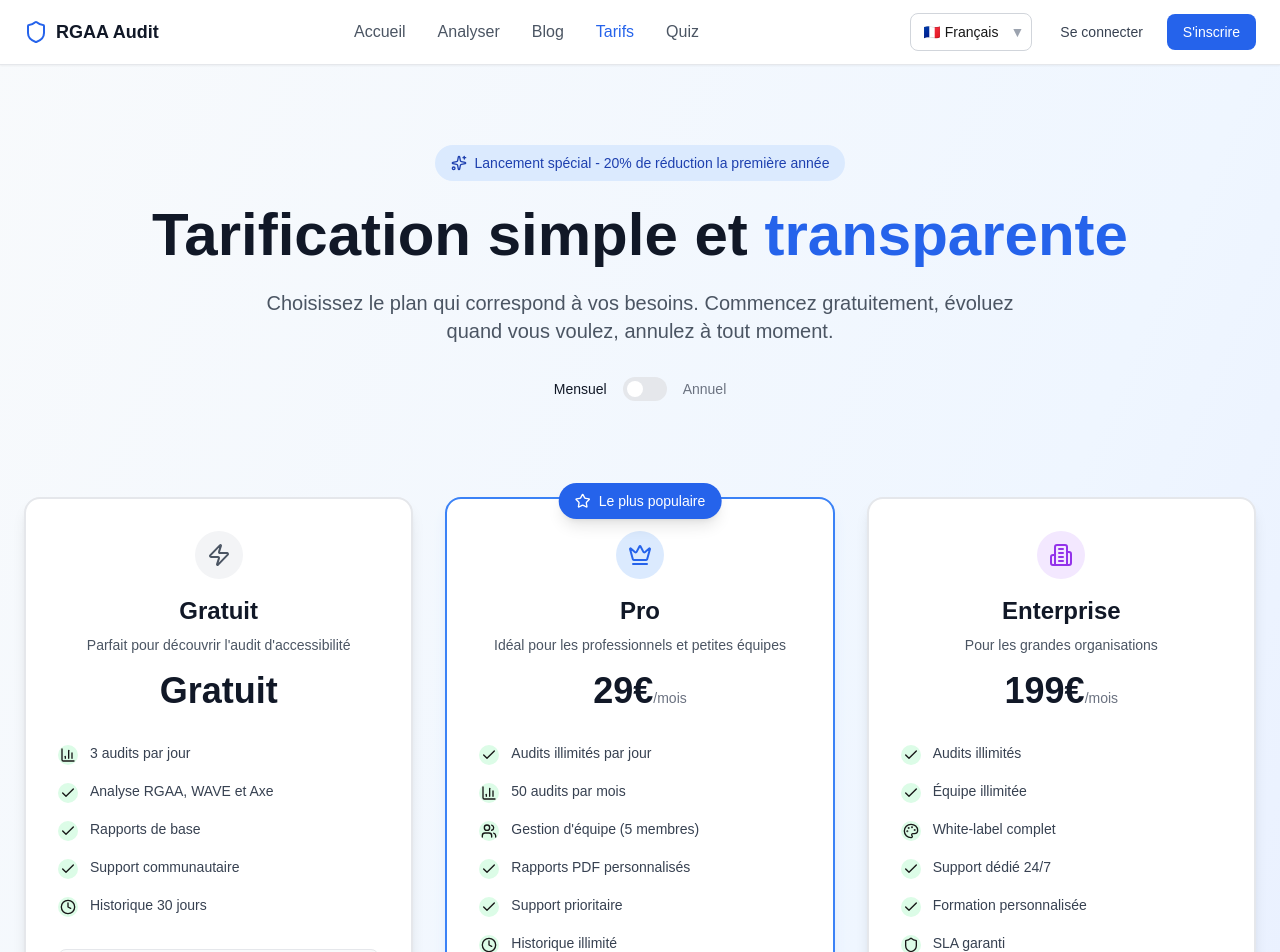
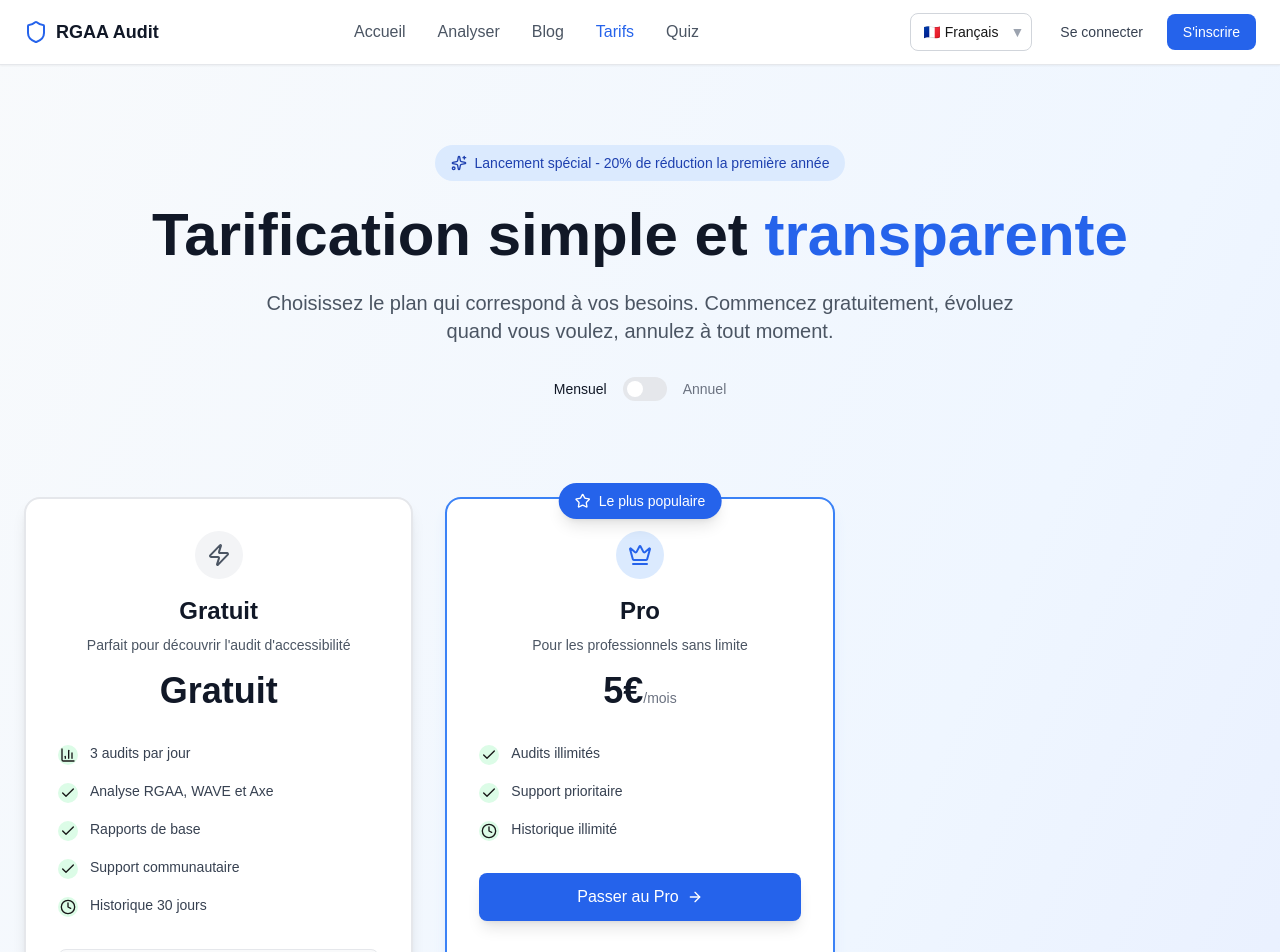
Before and after one commit to Beloic/rgaa-audit, a Next.js app: page /tarifs in a window 1280 px wide. Shown: the top 952 px of the page. Built offline with nearby package versions, Linux system fonts and the light colour scheme.

Commit message:
Nouveaux tarifs : Pro à 5€/mois, audits illimités, suppression des options avancées et du plan entreprise, uniquement mensuel

```diff
--- a/src/contexts/AuthContext.tsx
+++ b/src/contexts/AuthContext.tsx
@@ -170,59 +170,26 @@ const PRICING_PLANS: PricingPlan[] = [
   {
     id: 'pro',
     name: 'Pro',
-    price: 29,
+    price: 5,
     currency: 'EUR',
     interval: 'month',
-    description: 'Idéal pour les professionnels et petites équipes',
-    features: [
-      'Audits illimités par jour',
-      '50 audits par mois',
-      'Gestion d\'équipe (5 membres)',
-      'Rapports PDF personnalisés',
-      'Support prioritaire',
-      'Historique illimité',
-      'API REST',
-      'Intégrations CI/CD'
-    ],
-    limits: {
-      auditsPerDay: 'unlimited',
-      auditsPerMonth: 50,
-      teamMembers: 5,
-      storage: 10,
-      apiAccess: true,
-      prioritySupport: true,
-      customReports: true,
-      whiteLabel: false
-    },
-    popular: true
-  },
-  {
-    id: 'enterprise',
-    name: 'Enterprise',
-    price: 199,
-    currency: 'EUR',
-    interval: 'month',
-    description: 'Pour les grandes organisations',
+    description: 'Pour les professionnels sans limite',
     features: [
       'Audits illimités',
-      'Équipe illimitée',
-      'White-label complet',
-      'Support dédié 24/7',
-      'Formation personnalisée',
-      'SLA garanti',
-      'Déploiement on-premise',
-      'Conformité SOC2/GDPR'
+      'Support prioritaire',
+      'Historique illimité'
     ],
     limits: {
       auditsPerDay: 'unlimited',
       auditsPerMonth: 'unlimited',
-      teamMembers: 'unlimited',
-      storage: 'unlimited',
-      apiAccess: true,
+      teamMembers: 1,
+      storage: 10,
+      apiAccess: false,
       prioritySupport: true,
-      customReports: true,
-      whiteLabel: true
-    }
+      customReports: false,
+      whiteLabel: false
+    },
+    popular: true
   }
 ];
 
```
